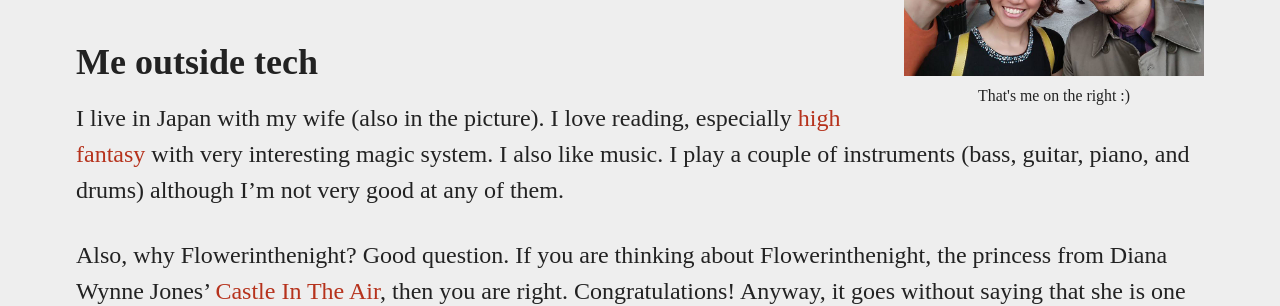
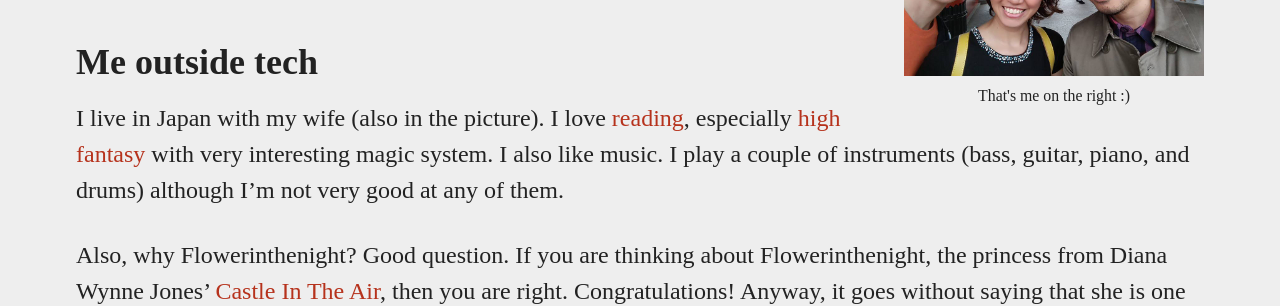
Before and after one commit to flowerinthenight/flowerinthenight.github.io, a Jekyll site: the page built from about.md, in a window 1280 px wide. Shown: the part 383-689 px from the top of the page. Built offline with Jekyll 4.4.1, drawn with Linux system fonts in a browser that asks for light colours; some web fonts are replaced; part of the change alters nothing that is shown.

```diff
--- a/about.md
+++ b/about.md
@@ -10,7 +10,7 @@ Hi. My name is Chew and welcome to my blog. Here, you will find mostly uninteres
 
 ## Me outside tech
 
-I live in Japan with my wife (also in the picture). I love reading, especially [high fantasy](https://en.wikipedia.org/wiki/High_fantasy) with very interesting magic system. I also like music. I play a couple of instruments (bass, guitar, piano, and drums) although I'm not very good at any of them.
+I live in Japan with my wife (also in the picture). I love [reading](http://flowerinthenight.com/bookshelf/), especially [high fantasy](https://en.wikipedia.org/wiki/High_fantasy) with very interesting magic system. I also like music. I play a couple of instruments (bass, guitar, piano, and drums) although I'm not very good at any of them.
 
 Also, why Flowerinthenight? Good question. If you are thinking about Flowerinthenight, the princess from Diana Wynne Jones' [Castle In The Air](https://en.wikipedia.org/wiki/Castle_in_the_Air_(novel)), then you are right. Congratulations! Anyway, it goes without saying that she is one of my favorite book characters of all time. Seriously, I can't think of any other princess with a name as fantastic as hers.
 
```
